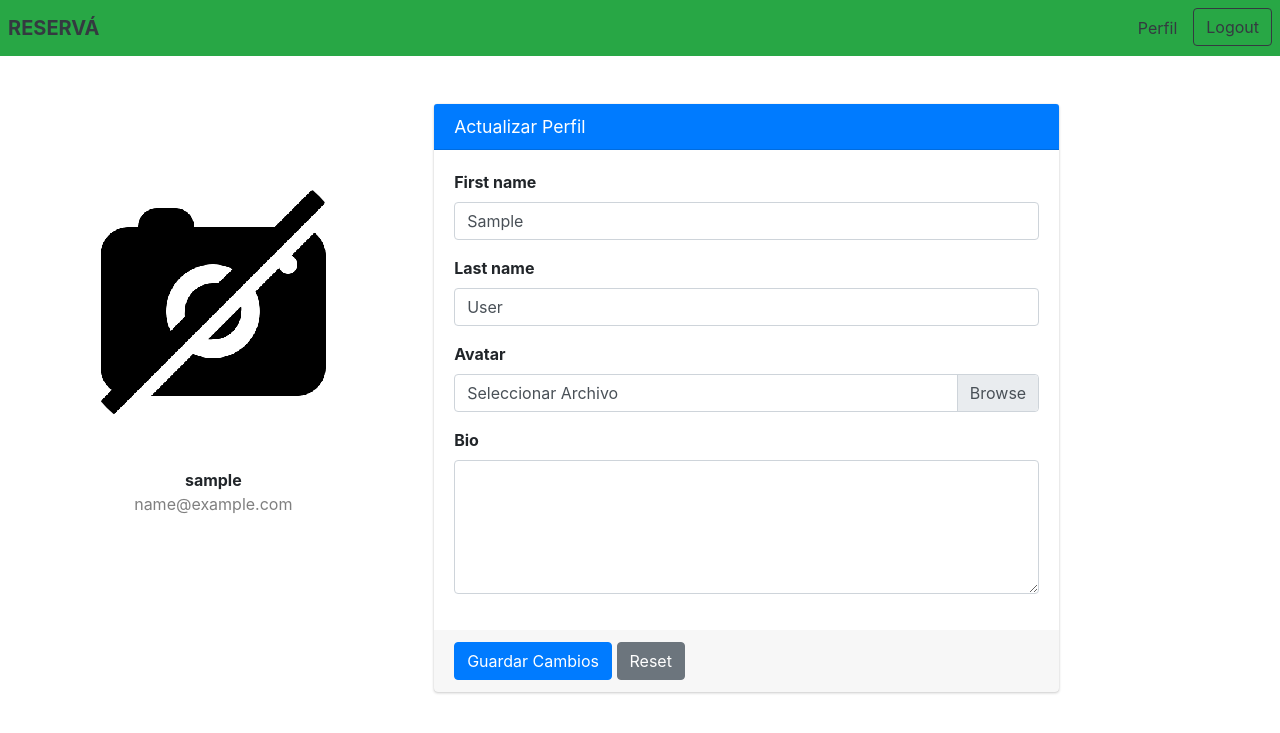
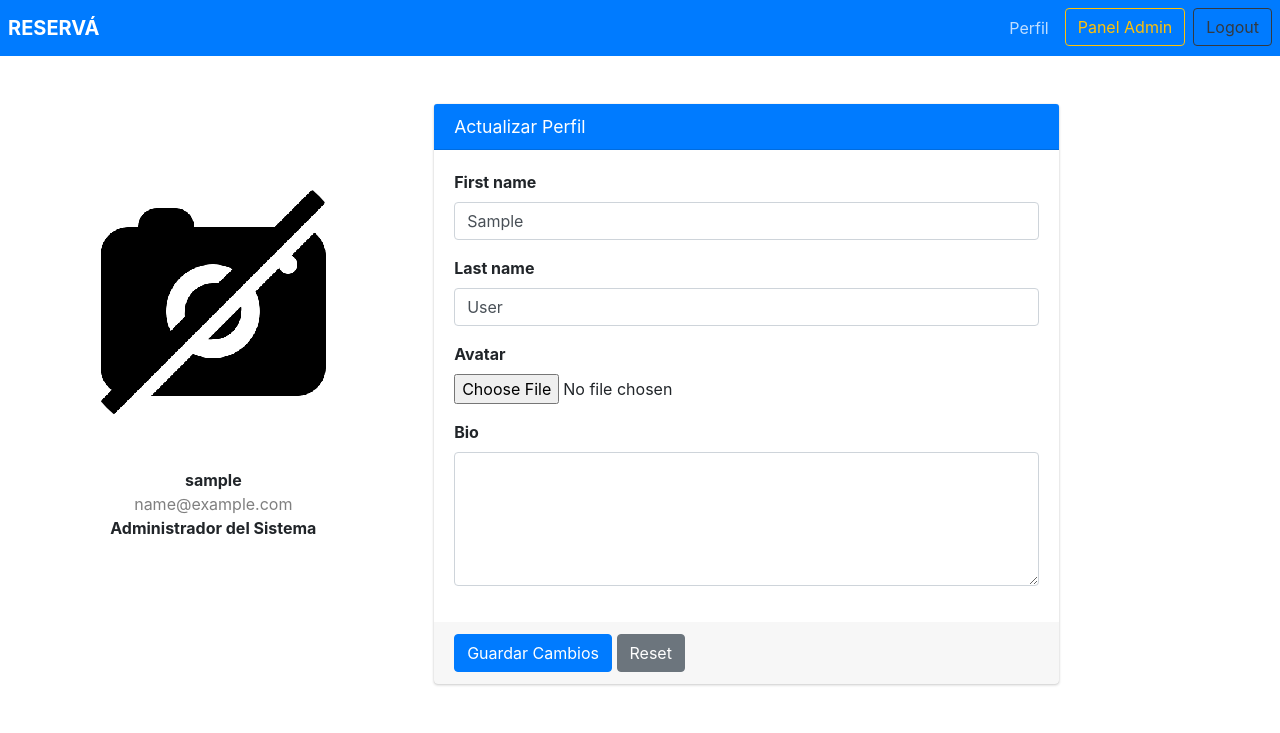
Before and after one commit to facurodrij/TrabajoFinal_ASC, a Django app: page /perfil/ in a window 1280 px wide. Shown: the top 733 px of the page. Run offline with Django 4.2, Linux system fonts and the light colour scheme; the visitor is signed in with stand-in values (Sample User, id 1); parts of the project's set-up code (start-up, migrations or seed data) failed here and were passed over; some libraries are stand-ins or nearby versions.

Commit message:
Modelo profile actualizado.

```diff
--- a/accounts/forms.py
+++ b/accounts/forms.py
@@ -86,8 +86,8 @@ class UpdateUserForm(forms.ModelForm):
 
 
 class UpdateProfileForm(forms.ModelForm):
-    avatar = forms.ImageField(required=False, widget=forms.FileInput(
-        attrs={'class': 'custom-file-input', 'id': 'customFileLang', 'lang': 'es'}))
+    """Formulario para actualizar los datos de un perfil de usuario."""
+    avatar = forms.ImageField(required=False, widget=forms.FileInput(attrs={'class': 'form-control-file'}))
     bio = forms.CharField(required=False, widget=forms.Textarea(attrs={'class': 'form-control', 'rows': 5}))
 
     class Meta:
--- a/accounts/models.py
+++ b/accounts/models.py
@@ -51,16 +51,17 @@ class Profile(models.Model):
     bio = models.TextField(max_length=500, null=True, blank=True, verbose_name=_('Biografía'))
     genero = models.ForeignKey('parameters.Genero', null=True, blank=True, on_delete=models.CASCADE,
                                verbose_name=_('Género'))
-    avatar = models.ImageField(upload_to='accounts.Profile.avatar_directory_path', null=True, blank=True, verbose_name=_('Avatar'))
+
+    def avatar_directory_path(self, filename):
+        """Metodo para obtener la ruta de la imagen de perfil del usuario."""
+        return 'img/profile_avatar/{0}/{1}'.format(self.user.username, filename)
+
+    avatar = models.ImageField(upload_to=avatar_directory_path, null=True, blank=True, verbose_name=_('Avatar'))
     """Atributo para almacenar la imagen de perfil del usuario."""
 
     def __str__(self):
         """Metodo para representar el objeto Profile."""
         return self.user.username
-
-    def avatar_directory_path(self, filename):
-        """Funcion para guardar el archivo en MEDIA_ROOT/user_<id>/<filename>"""
-        return 'profile_avatars/user_{0}/{1}'.format(self.user.id, filename)
 
     def save(self, *args, **kwargs):
         """Metodo save() sobrescrito para redimensionar la imagen."""
--- a/accounts/templates/profile.html
+++ b/accounts/templates/profile.html
@@ -11,6 +11,9 @@
                          src="{{ user.profile.get_avatar }}" alt="">
                     <span class="font-weight-bold mt-3">{{ user.username }}</span>
                     <span class="text-black-50">{{ user.email }}</span>
+                    {% if user.is_superuser or user.is_staff %}
+                        <span><strong>Administrador del Sistema</strong></span>
+                    {% endif %}
                 </div>
             </div>
             <div class="col-md-6">
@@ -32,11 +35,7 @@
                             <div class="form-group">
                                 <label for="customFileLang">Avatar</label>
                                 <div class="input-group">
-                                    <div class="custom-file">
-                                        {{ profile_form.avatar }}
-                                        <label class="custom-file-label" for="customFileLang">Seleccionar
-                                            Archivo</label>
-                                    </div>
+                                    {{ profile_form.avatar }}
                                 </div>
                             </div>
                             <div class="form-group">
--- a/accounts/views.py
+++ b/accounts/views.py
@@ -3,9 +3,10 @@ from django.urls import reverse_lazy
 from django.contrib import messages
 from django.contrib.messages.views import SuccessMessageMixin
 from django.views import View
-from django.contrib.auth.decorators import login_required
+from django.contrib.auth.decorators import login_required, permission_required
 from django.contrib.auth.views import LoginView
 from django.views.generic import CreateView
+from django.contrib.auth.models import Permission, PermissionDenied
 
 from .forms import RegisterForm, LoginForm, UpdateUserForm, UpdateProfileForm
 
@@ -24,7 +25,8 @@ class RegisterView(SuccessMessageMixin, CreateView):
     def post(self, request, *args, **kwargs):
         form = self.form_class(request.POST)
         if form.is_valid():
-            form.save()
+            user = form.save()
+            user.user_permissions.add(Permission.objects.get(codename='change_profile'))
             messages.success(request, self.success_message)
             return redirect(self.success_url)
         return render(request, self.template_name, {'form': form, 'title': 'Registro'})
@@ -53,6 +55,7 @@ class CustomLoginView(LoginView):
 
 
 @login_required
+@permission_required('accounts.change_profile', raise_exception=True)
 def profile(request):
     """ Vista para el perfil de usuario """
     context = {
--- a/templates/navbar.html
+++ b/templates/navbar.html
@@ -1,5 +1,5 @@
-<nav class="navbar navbar-expand-lg navbar-green">
-    <a class="navbar-brand text-bold text-dark" href="{% url 'index' %}">RESERVÁ</a>
+<nav class="navbar navbar-expand-lg navbar-dark bg-primary">
+    <a class="navbar-brand text-bold" href="{% url 'index' %}">RESERVÁ</a>
     <button class="navbar-toggler" type="button" data-toggle="collapse" data-target="#navbarSupportedContent"
             aria-controls="navbarSupportedContent" aria-expanded="false" aria-label="Toggle navigation">
         <span class="navbar-toggler-icon"></span>
@@ -8,14 +8,19 @@
         <ul class="navbar-nav ml-auto">
             {% if user.is_authenticated %}
                 <li class="nav-item">
-                    <a class="nav-link text-dark" href="{% url 'profile' %}">Perfil</a>
+                    <a class="nav-link" href="{% url 'profile' %}">Perfil</a>
                 </li>
+                {% if user.is_superuser or user.is_staff %}
+                    <li class="nav-item mb-2 my-lg-0 mr-lg-2">
+                        <a class="btn btn-outline-warning" href="{% url 'admin:index' %}">Panel Admin</a>
+                    </li>
+                {% endif %}
                 <li class="nav-item">
                     <a class="btn btn-outline-dark" href="{% url 'logout' %}">Logout</a>
                 </li>
             {% else %}
                 <li class="nav-item">
-                    <a class="nav-link text-dark" href="{% url 'login' %}">Login</a>
+                    <a class="nav-link" href="{% url 'login' %}">Login</a>
                 </li>
                 <li>
                     <a class="btn btn-outline-dark" href="{% url 'register' %}">Register</a>
```
